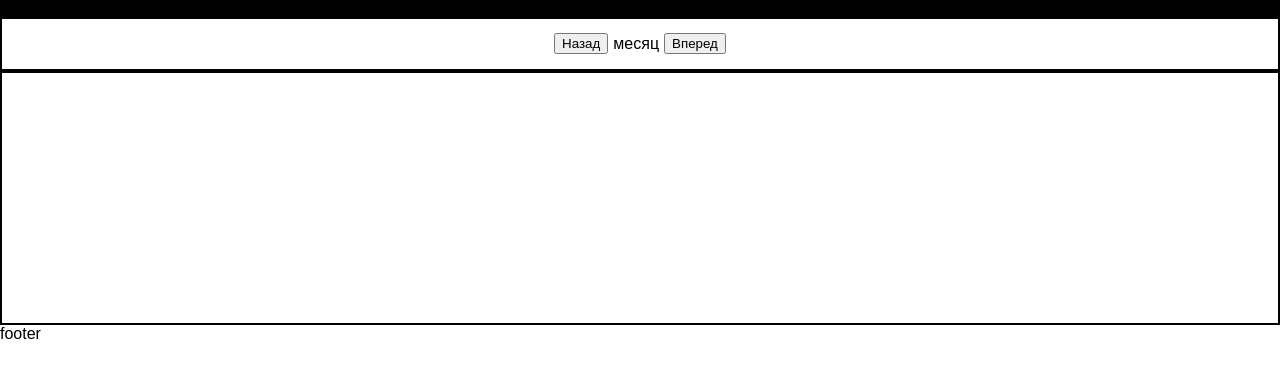
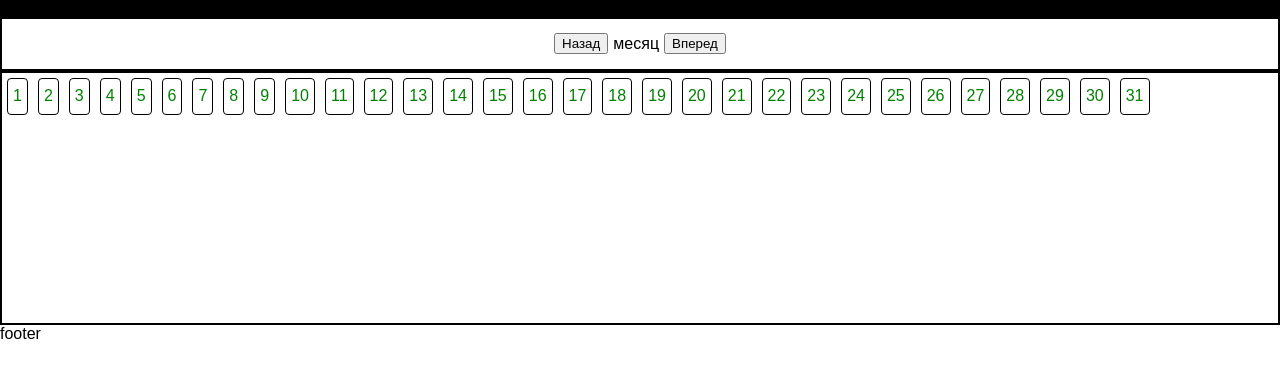
Before and after one commit to KillReal63/Calendar, a website built with Vite: page index.html in a window 1280 px wide. Shown: the part 51-428 px from the top of the page. Built offline with nearby package versions, Linux system fonts and the light colour scheme.

Commit message:
Kir
Пока так

```diff
--- a/index.html
+++ b/index.html
@@ -15,7 +15,7 @@
                 <div class="month">месяц</div>
                 <button class="button right">Вперед</button>
             </form>
-            <div class="container">
+            <div class="container" id="container">
             </div>
         </main>
         <footer class="footer">footer</footer>
--- a/main.js
+++ b/main.js
@@ -1,2 +1,39 @@
 import './style.css';
 import './variables.css';
+
+const container = document.getElementById('container');
+
+const year = [
+  { name: 'January', length: 31 },
+  { name: 'February', length: 28 },
+  { name: 'March', length: 31 },
+  { name: 'April', length: 30 },
+  { name: 'May', length: 31 },
+  { name: 'June', length: 30 },
+  { name: 'July', length: 31 },
+  { name: 'August', length: 31 },
+  { name: 'September', length: 30 },
+  { name: 'October', length: 31 },
+  { name: 'November', length: 30 },
+  { name: 'December', length: 31 },
+];
+
+const date = year.map(({ name, length }) => {
+  const array = Array.from({ length });
+  const month = array.map((item, index) => {
+    return { id: index + 1 };
+  });
+  return { name, month };
+});
+
+const getMonth = month => {
+  const currentMonth = date.filter(({ name }) => month === name);
+  currentMonth[0].month.map(({ id }) => {
+    const days = document.createElement('div');
+    days.innerText = id;
+    days.classList.add('days');
+    container.appendChild(days);
+  });
+};
+
+getMonth('January');
--- a/style.css
+++ b/style.css
@@ -19,6 +19,7 @@ body, h1 {
 
 .controls {
   display: flex;
+  flex-wrap: wrap;
   justify-content: center;
   align-items: center;
   height: 50px;
@@ -29,9 +30,24 @@ body, h1 {
 .container {
   display: flex;
   height: 250px;
+  width: auto;
   border: 2px solid;
+
 }
 
 .button {
   margin: 5px;
 }
+
+.days {
+  display: flex;
+  flex-wrap: wrap;
+  align-items: center;
+  height: 25px;
+  padding: 5px;
+  margin: 5px;
+  color: green;
+  border: 1px solid black;
+  border-radius: 4px;
+
+}
```
